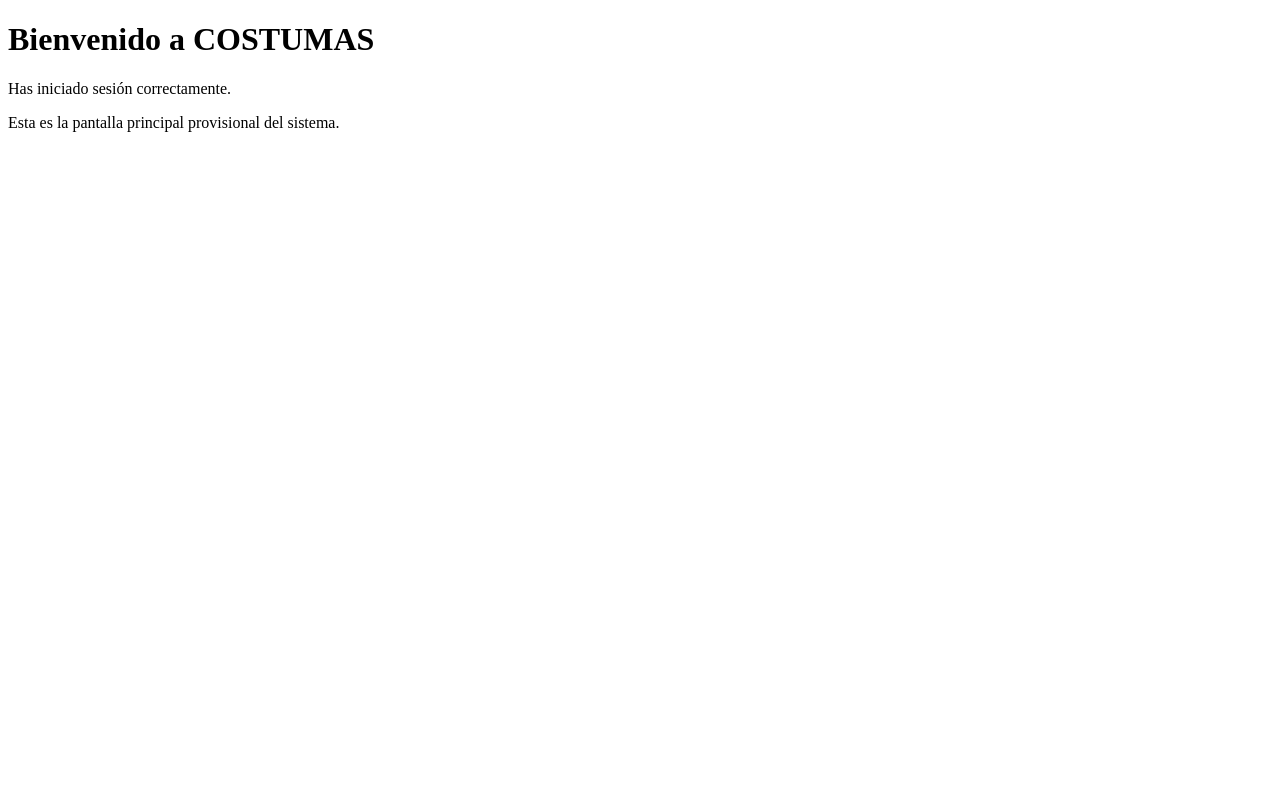
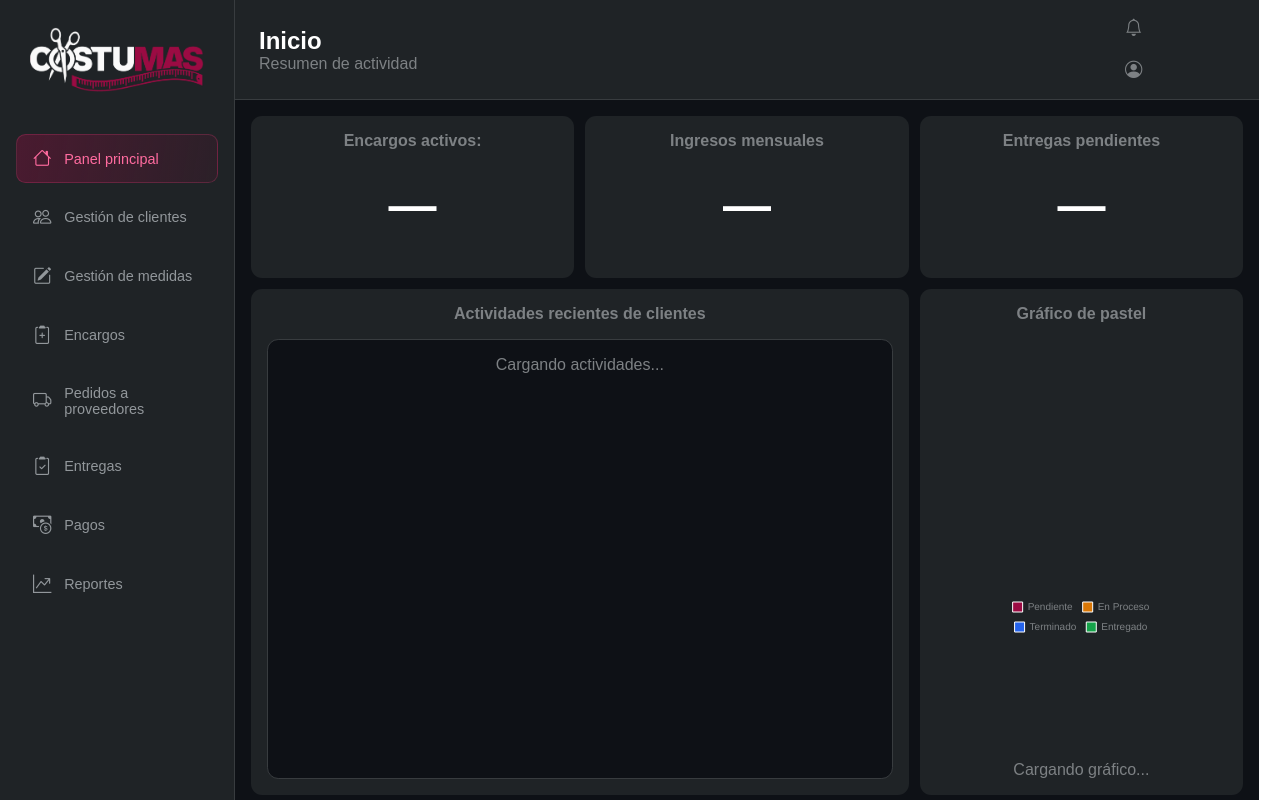
Before and after one commit to wuabi/SISTEMA-COSTUMAS, a plain HTML site: page views/dashboard.html in a window 1280 px wide. Drawn offline with nearby package versions, Linux system fonts and the light colour scheme.

Commit message:
Renovar la disposición del dashboard y añadir navegación

```diff
--- a/views/dashboard.html
+++ b/views/dashboard.html
@@ -3,11 +3,68 @@
 <head>
     <meta charset="UTF-8">
     <meta name="viewport" content="width=device-width, initial-scale=1.0">
-        <title>COSTUMAS - Inicio</title>
+    <title>Panel principal</title>
+    <!-- <link rel="stylesheet" href="https://cdn.jsdelivr.net/npm/bootstrap@6.0.0-alpha.1/dist/css/bootstrap.min.css" integrity="sha384-B/GM4XqrwHnWXNOWMbloTmrYXZg10cakYGmpfsR/bbzQ6JAJI4ihuyADKLnBgrCe" crossorigin="anonymous"> -->
+    <link rel="stylesheet" href="https://cdn.jsdelivr.net/npm/bootstrap-icons@1.13.2/font/bootstrap-icons.min.css">
+    <link rel="stylesheet" href="../styles/dashboard.css">
+    <link rel="stylesheet" href="../styles/navigation.css">
+    <script src="https://cdn.jsdelivr.net/npm/chart.js"></script>
 </head>
 <body>
-        <h1>Bienvenido a COSTUMAS</h1>
-        <p>Has iniciado sesión correctamente.</p>
-        <p>Esta es la pantalla principal provisional del sistema.</p>
+    <aside class="Lateral">
+        <img src="../assets/logo-costumas4.png" alt="Logo Costumas" class="LogoMenu">
+        <button class="Activo" type="button" aria-current="page" onclick="location.href='dashboard.html'"><i class="bi bi-house"></i> Panel principal</button>
+        <button type="button" onclick="location.href='gestionClientes.html'"><i class="bi bi-people"></i> Gestión de clientes</button>
+        <button type="button" onclick="location.href='gestionMedidas.html'"><i class="bi bi-pencil-square"></i> Gestión de medidas</button>
+        <button type="button" onclick="location.href='encargosclientes.html'"><i class="bi bi-clipboard2-plus"></i> Encargos</button>
+        <button type="button" onclick="location.href='encargosproveedores.html'"><i class="bi bi-truck"></i> Pedidos a proveedores</button>
+        <button type="button" onclick="location.href='gestionEntregas.html'"><i class="bi bi-clipboard2-check"></i> Entregas</button>
+        <button type="button" onclick="location.href='gestionPagos.html'"><i class="bi bi-cash-coin"></i> Pagos</button>
+        <button type="button" onclick="location.href='gestionReportes.html'"><i class="bi bi-graph-up-arrow"></i> Reportes</button>
+    </aside>
+    <section class="Contenido">
+        <nav>
+            <div>
+                <h2>Inicio</h2>
+                <p>Resumen de actividad</p>
+            </div>
+            <div class="IconosSuperiores" aria-label="Accesos de usuario">
+                <!-- <button type="button" aria-label="Configuración"><i class="bi bi-gear"></i></button> -->
+                <button type="button" aria-label="Notificaciones"><i class="bi bi-bell"></i></button>
+                <button type="button" aria-label="Perfil"><i class="bi bi-person-circle"></i></button>
+            </div>
+        </nav>
+        <p class="EstadoDashboard" id="estadoDashboard" role="status" hidden></p>
+        <section class="Bento">
+            <div class="EncargosActivos">
+                <h4>Encargos activos:</h4>
+                <h1 id="encargosActivos">—</h1>
+            </div>
+            <div class="Ingresos">
+                <h4>Ingresos mensuales</h4>
+                <h1 id="ingresosMensuales">—</h1>
+            </div>
+            <div class="EntregasPendientes">
+                <h4>Entregas pendientes</h4>
+                <h1 id="entregasPendientes">—</h1>
+            </div>
+            <div class="ActividadesClientes">
+                <h4>Actividades recientes de clientes</h4>
+                <div class="Actividades">
+                    <p>Cargando actividades...</p>
+                </div>
+            </div>
+            <div class="EstadoEncargos">
+                <h4>Gráfico de pastel</h4>
+                <div style="width: 100%; max-width: 200px; margin: auto;">
+                    <canvas id="graficoEncargos"></canvas>
+                </div>
+                <span id="estadoGrafico">Cargando gráfico...</span>
+            </div>
+        </section>
+    </section>
+    <script src="../controllers/dashboard.js"></script>
+    <script src="../controllers/notificaciones.js"></script>
+    <script src="../controllers/perfil.js"></script>
 </body>
 </html>
```
Lines whose indentation alone changed are shown as unchanged.
